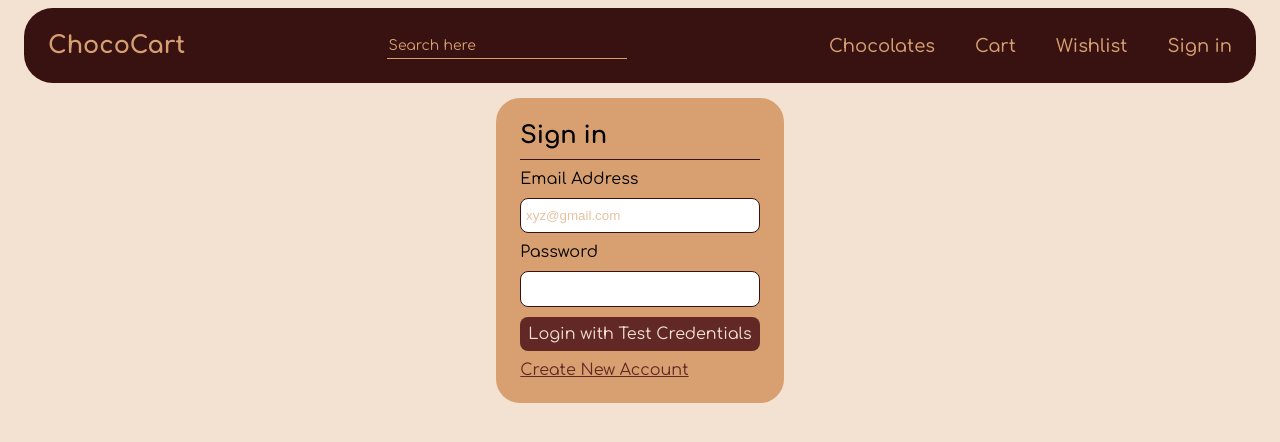
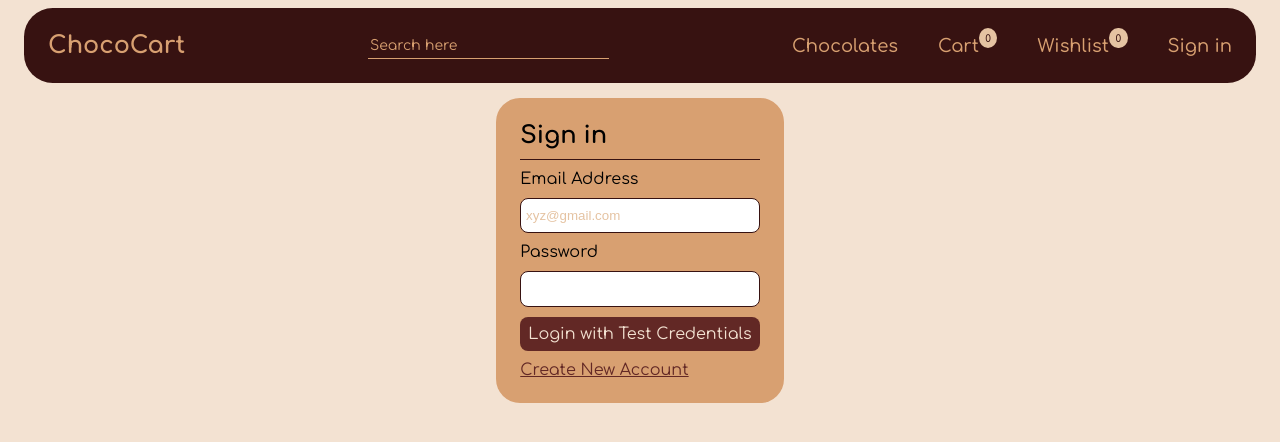
Before and after one commit to prthmh/ChocoCart, a React (Create React App) app: page /login in a window 1280 px wide. Shown: the top 442 px of the page. Built offline with nearby package versions, Linux system fonts and the light colour scheme; no server answers; the HTML template or start-up script is replaced by a standard one; what miragejs would draw is missing.

Commit message:
feat - added no. of items icon for cart and wishlist in navbar

```diff
--- /dev/null
+++ b/src/components/NavBar.css
@@ -0,0 +1,10 @@
+.item_quantity{
+    background-color: var(--bg-for-components);
+    border-radius: 50%;
+    padding: 0.3rem 0.4rem;
+    font-size: 10px;
+    color: var(--navbar-color);
+    position: relative;
+    bottom: 10px;
+    /* right: 2px; */
+}
--- a/src/components/NavBar.jsx
+++ b/src/components/NavBar.jsx
@@ -3,10 +3,14 @@ import { NavLink, useNavigate } from "react-router-dom";
 import { useData } from "../context/DataContext";
 import { useAuth } from "../context/AuthContext";
 import "../index.css";
+import "./NavBar.css";
 
 const NavBar = () => {
   const { token } = useAuth();
-  const { dispatch } = useData();
+  const {
+    state: { cart, wishlist },
+    dispatch,
+  } = useData();
   const navigate = useNavigate();
   const handlesearch = (event) => {
     event.target.length === 0
@@ -30,12 +34,19 @@ const NavBar = () => {
           <NavLink to="/productlist" className="navName">
             Chocolates
           </NavLink>
+
+          <div style={{ position: "relative" }}>
             <NavLink to="/cart" className="navName">
               Cart
             </NavLink>
+            <span className="item_quantity">{cart.length}</span>
+          </div>
+          <div>
             <NavLink to="wishlist" className="navName">
               Wishlist
             </NavLink>
+            <span className="item_quantity">{wishlist.length}</span>
+          </div>
           <NavLink to="/profile" className="navName">
             {token ? "Profile" : "Sign in"}
           </NavLink>
--- a/src/pages/Cart/Cart.jsx
+++ b/src/pages/Cart/Cart.jsx
@@ -4,16 +4,13 @@ import "./Cart.css";
 import CartItems from "./cartComponents/CartItems";
 import { NavLink, useNavigate } from "react-router-dom";
 import Footer from "../../components/Footer/Footer";
-import { priceAndDiscountCalcFunc } from "../../utils/cartAndWishlistUtils";
+import { getTotalAmount, priceAndDiscountCalcFunc } from "../../utils/cartAndWishlistUtils";
 
 const Cart = () => {
   const navigate = useNavigate();
   const { state } = useData();
   const { cart } = state;
-  // console.log(cart);
   const { price, discount } = priceAndDiscountCalcFunc(cart);
-  // console.log(price, discount);
-  const totPrice = parseFloat(price - discount).toFixed(2);
 
   const handleCheckout = () => {
     navigate("/checkout");
@@ -61,7 +58,7 @@ const Cart = () => {
                   <hr className="price_line" />
                   <ul>
                     <p>Total Amount</p>
-                    <p>₹{totPrice}</p>
+                    <p>₹{getTotalAmount(price,discount)}</p>
                   </ul>
                 </li>
                 <p style={{ color: "var(--discount-color)" }}>
--- a/src/pages/Checkout/checkout_components/PriceCard.jsx
+++ b/src/pages/Checkout/checkout_components/PriceCard.jsx
@@ -2,8 +2,12 @@ import React from "react";
 import { useAddress } from "../../../context/AddressContext";
 import { useData } from "../../../context/DataContext";
 import "./PriceCard.css";
-import { priceAndDiscountCalcFunc } from "../../../utils/cartAndWishlistUtils";
+import {
+  getTotalAmount,
+  priceAndDiscountCalcFunc,
+} from "../../../utils/cartAndWishlistUtils";
 import { useNavigate } from "react-router-dom";
+import { toast } from "react-toastify";
 
 const PriceCard = () => {
   const {
@@ -16,11 +20,21 @@ const PriceCard = () => {
   const navigate = useNavigate();
 
   const { price, discount } = priceAndDiscountCalcFunc(cart);
-  const totPrice = parseFloat(price - discount).toFixed(2);
 
   const handlePlaceOrderBtn = () => {
     dispatch({ type: "SET_ORDERLIST", payload: cart });
     navigate("/ordersummary");
+    toast.success("Order Placed Successfully🥳", {
+      position: "top-center",
+      autoClose: 3000,
+      hideProgressBar: false,
+      closeOnClick: true,
+      pauseOnHover: true,
+      draggable: true,
+      progress: undefined,
+      theme: "dark",
+    });
+    dispatch({type: "ORDER_PLACED"});
   };
 
   return (
@@ -57,7 +71,7 @@ const PriceCard = () => {
             </ul>
             <ul>
               <p>Total Amount</p>
-              <p>₹{totPrice}</p>
+              <p>₹{getTotalAmount(price, discount)}</p>
             </ul>
           </li>
         </div>
--- a/src/pages/Profile/Profile.jsx
+++ b/src/pages/Profile/Profile.jsx
@@ -23,7 +23,7 @@ const Profile = () => {
     navigate("/");
     toast.success("Logged out successfully!", {
       position: "top-center",
-      autoClose: 5000,
+      autoClose: 800,
       hideProgressBar: false,
       closeOnClick: true,
       pauseOnHover: true,
--- a/src/reducer/DataReducer.jsx
+++ b/src/reducer/DataReducer.jsx
@@ -52,6 +52,8 @@ const DataReducer = (state, action) => {
       return { ...state, cart: [...action.payload] };
     case "SET_ORDERLIST":
       return { ...state, orderList: [...state.orderList, action.payload] };
+    case "ORDER_PLACED":
+      return { ...state, cart: [] };
     default:
       return state;
   }
--- a/src/utils/cartAndWishlistUtils.jsx
+++ b/src/utils/cartAndWishlistUtils.jsx
@@ -22,3 +22,6 @@ export const priceAndDiscountCalcFunc = (cart) => {
     { price: 0, discount: 0 }
   );
 };
+
+export const getTotalAmount = (price, discount) =>
+  parseFloat(price - discount).toFixed(2);
```
Also changed, not shown: src/context/AuthContext.jsx (line endings or trailing spaces). Lines whose indentation alone changed are shown as unchanged.
